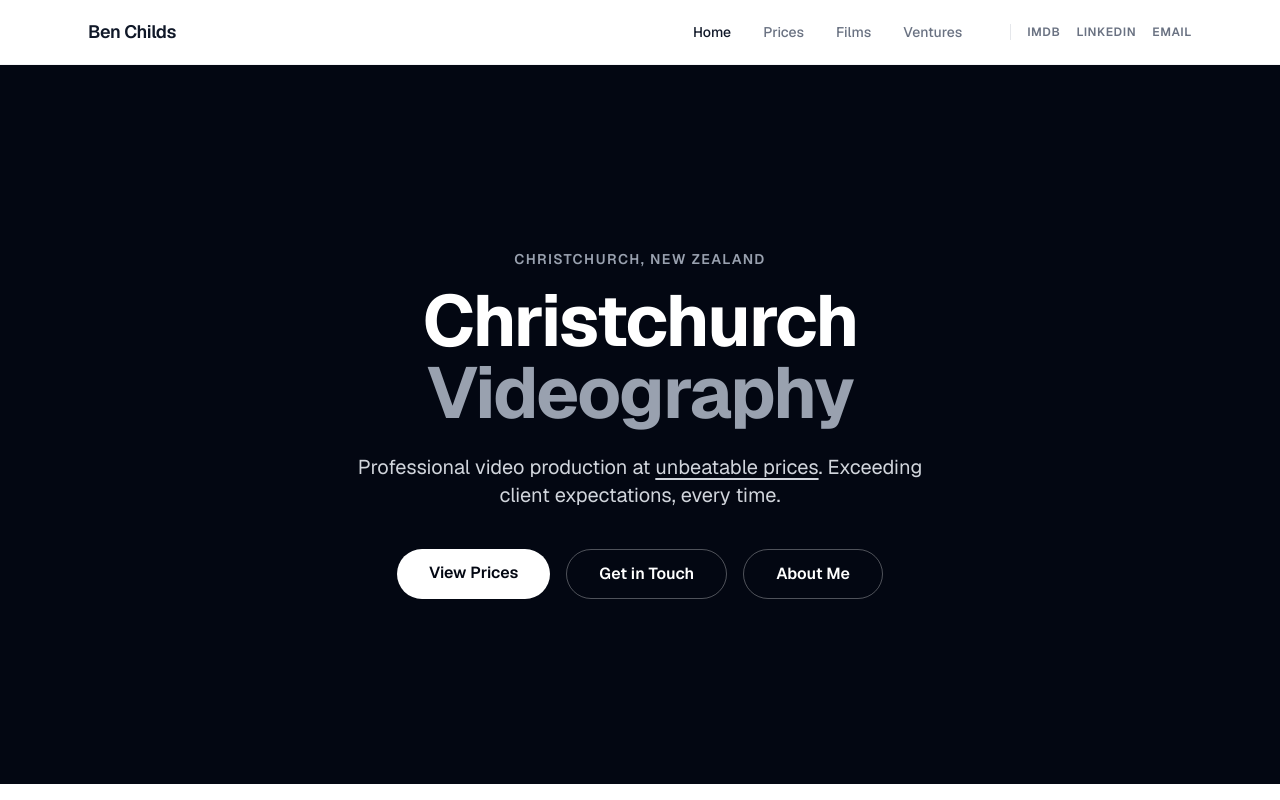
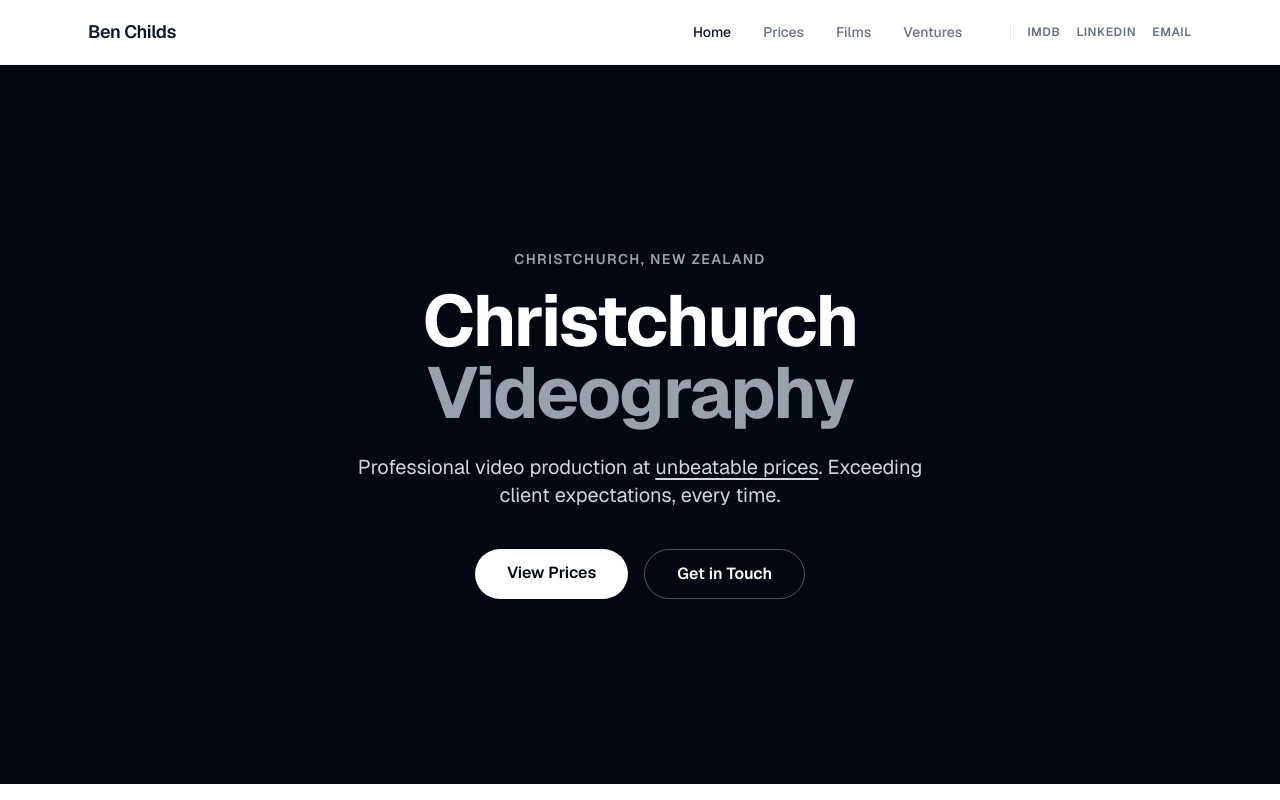
Before and after one commit to IndeverGames/Videography-website, a Next.js app: page / in a window 1280 px wide. Shown: the top 800 px of the page. Built offline with nearby package versions, Linux system fonts and the light colour scheme.

Commit message:
Remove About Me button from homepage hero

```diff
--- a/app/page.tsx
+++ b/app/page.tsx
@@ -34,12 +34,6 @@ export default function Home() {
           >
             Get in Touch
           </a>
-          <Link
-            href="/ventures"
-            className="px-8 py-3 border border-white/30 text-white font-semibold rounded-full hover:border-white transition-colors"
-          >
-            About Me
-          </Link>
         </div>
       </section>
 
```
